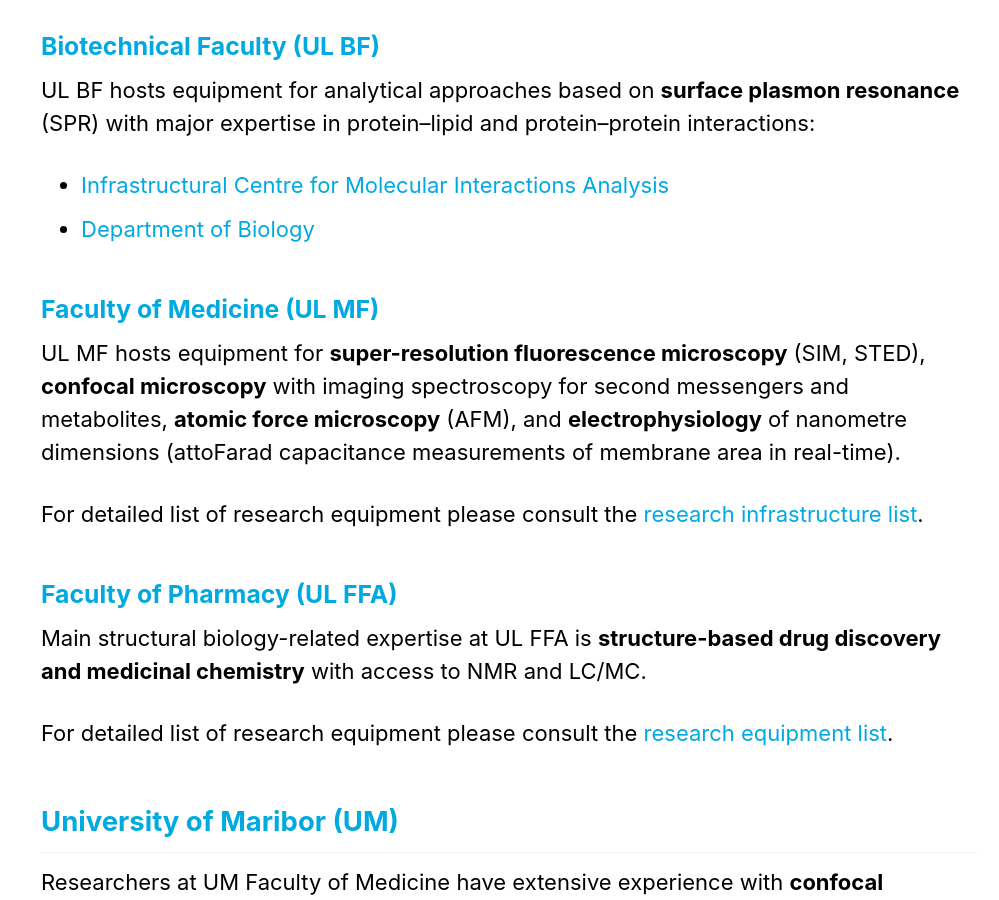
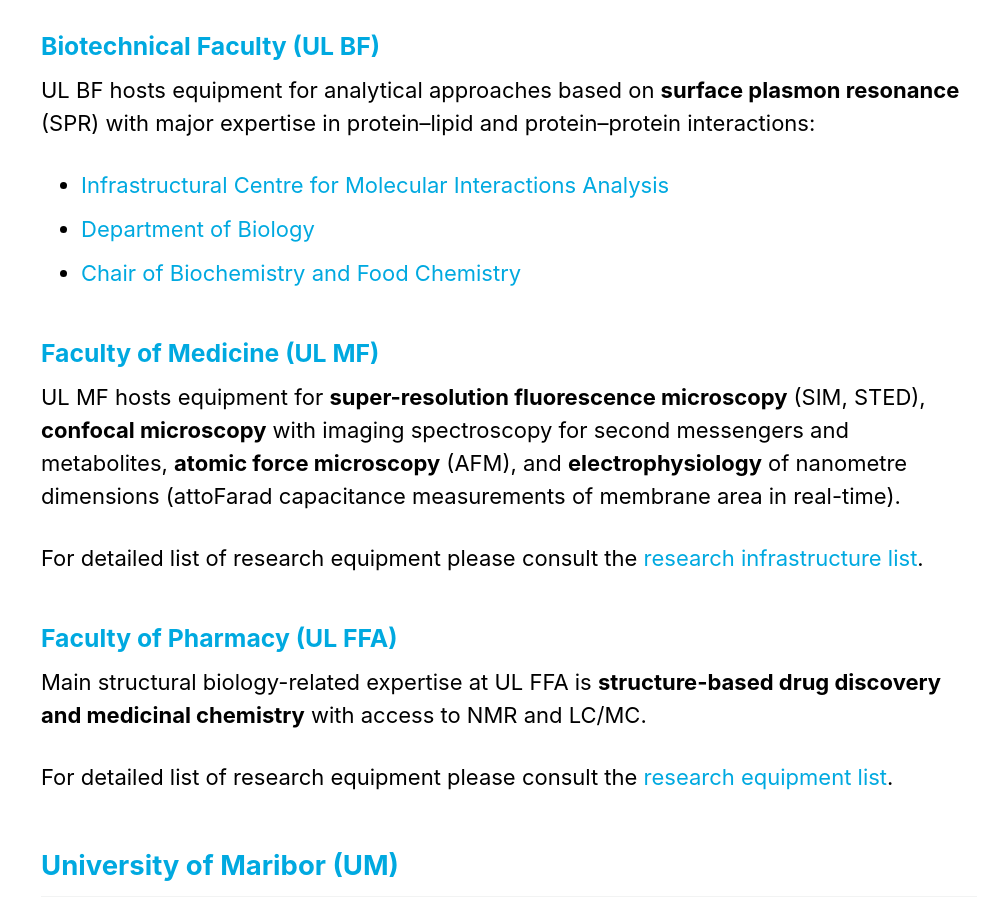
Before and after one commit to InstructSI/instructsi.github.io, a Jekyll site: the page built from _pages/infrastructure.md, in a window 1280 px wide and 900 px high, scrolled down 4318 px. Shown: the whole window, without its empty margins (281-1280 px from the left). Built offline with Jekyll 4.4.1, drawn with Linux system fonts in a browser that asks for light colours; cached includes are drawn as plain includes.

Commit message:
Added "Chair of Biochemistry and Food Chemistry" at UL BF to infrastructure list

```diff
--- a/_pages/infrastructure.md
+++ b/_pages/infrastructure.md
@@ -80,6 +80,7 @@
 UL BF hosts equipment for analytical approaches based on **surface plasmon resonance** (SPR) with major expertise in protein–lipid and protein–protein interactions:
 - [Infrastructural Centre for Molecular Interactions Analysis](https://www.bf.uni-lj.si/en/research/infrastructure-centres/103/infrastructural-centre-for-molecular-interactions-analysis)
 - [Department of Biology](https://www.bf.uni-lj.si/en/research/research-equipment/?iddepartment=7&idkatedra=&idtype=)
+- [Chair of Biochemistry and Food Chemistry](https://www.bf.uni-lj.si/en/research/research-equipment/?iddepartment=8&idkatedra=41&idtype=)
 
 ### [Faculty of Medicine (UL MF)](https://www.mf.uni-lj.si/)
 
```
